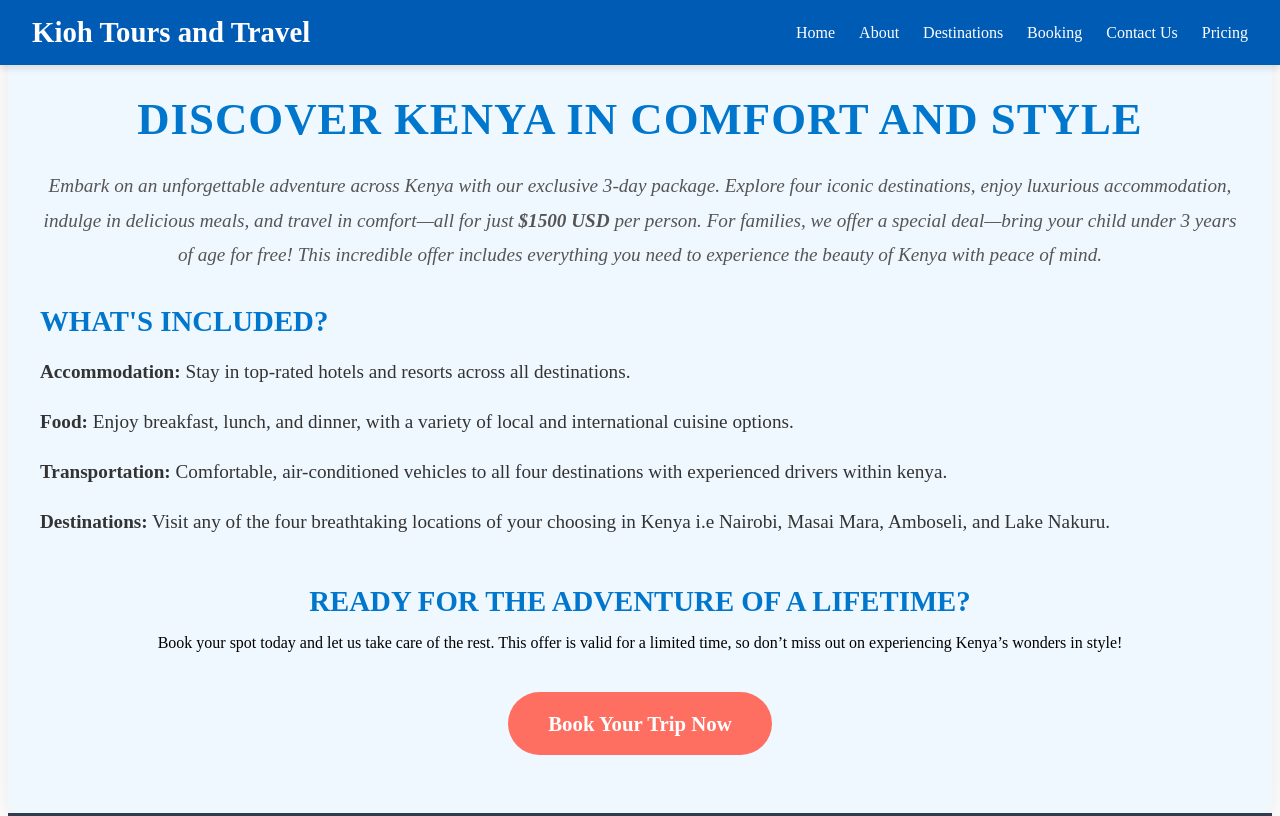
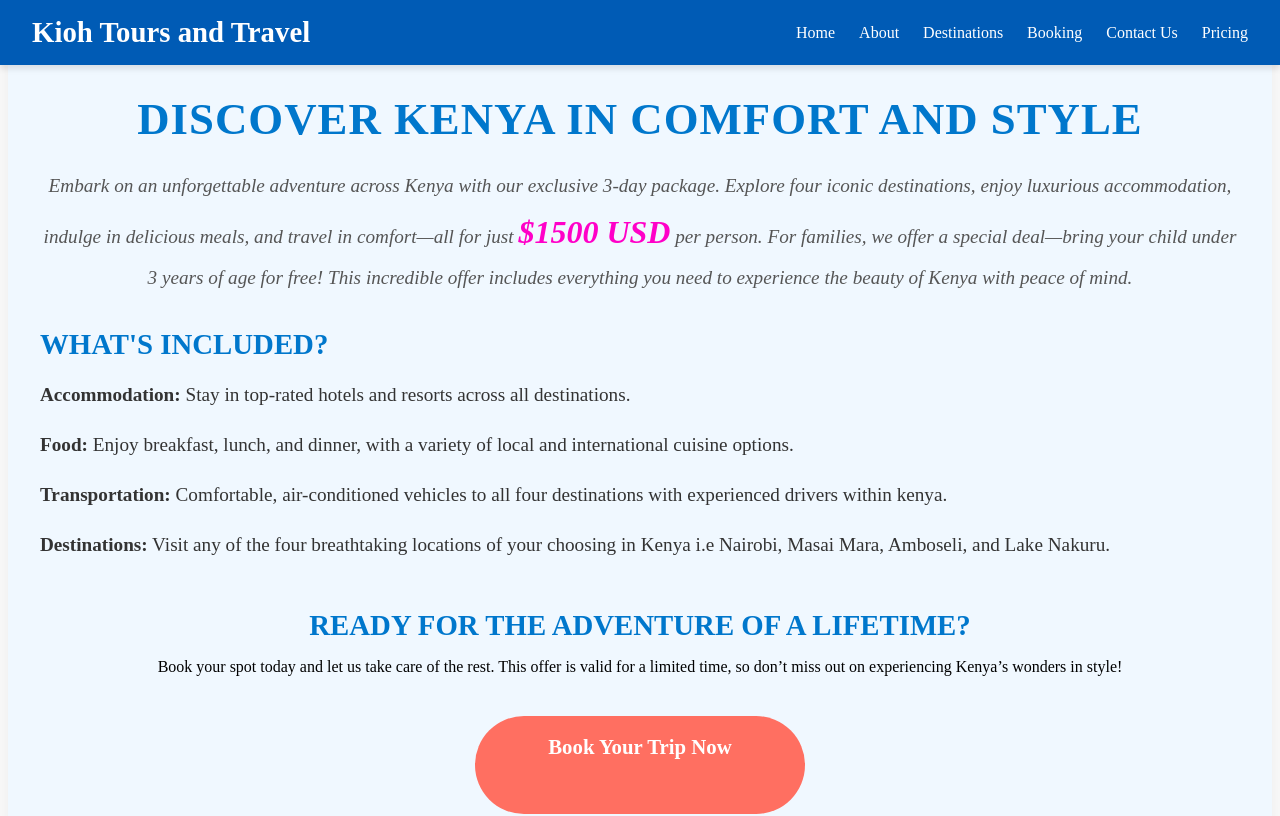
Before and after one commit to wakioh/tours, a React (Vite) app: page /pricing in a window 1280 px wide. Shown: the top 816 px of the page. Built offline with nearby package versions, Linux system fonts and the light colour scheme.

Commit message:
update pricing

```diff
--- a/src/pages/Pricing.jsx
+++ b/src/pages/Pricing.jsx
@@ -6,7 +6,7 @@ const Pricing = () => {
     <div className="pricing-container">
       <h2 className="pricing-heading">Discover Kenya in Comfort and Style</h2>
       <p className="pricing-description">
-        Embark on an unforgettable adventure across Kenya with our exclusive 3-day package. Explore four iconic destinations, enjoy luxurious accommodation, indulge in delicious meals, and travel in comfort—all for just <strong>$1500 USD</strong> per person. For families, we offer a special deal—bring your child under 3 years of age for free! This incredible offer includes everything you need to experience the beauty of Kenya with peace of mind.
+        Embark on an unforgettable adventure across Kenya with our exclusive 3-day package. Explore four iconic destinations, enjoy luxurious accommodation, indulge in delicious meals, and travel in comfort—all for just <strong className='main-price'>$1500 USD</strong> per person. For families, we offer a special deal—bring your child under 3 years of age for free! This incredible offer includes everything you need to experience the beauty of Kenya with peace of mind.
       </p>
 
       <div className="pricing-details">
--- a/src/styles/Home.css
+++ b/src/styles/Home.css
@@ -16,7 +16,7 @@
 .hero-text h1 {
   font-size: 3.5rem;
   margin-bottom: 1rem;
-  color: #fff;
+  color:greenyellow;
 }
 
 .hero-text p {
@@ -36,9 +36,9 @@
   margin: 10px; /* Adds spacing between buttons */
 }
 
-.cta-btn1, .cta-btn2 {
+.cta-btn, .cta-btn1, .cta-btn2 {
   gap: 20px;
-  background-color: #ff5722; /* Vibrant orange */
+  background-color: #3822ff; /* Vibrant orange */
   color: white;
   border: none;
   padding: 0.8rem 2rem;
@@ -53,12 +53,12 @@
 }
 
 .cta-btn:hover {
-  background-color: #ff5722; /* Darker orange on hover */
+  background-color: #22ff2d; /* Darker orange on hover */
 }
 
 .cta-btn1:hover, .cta-btn2:hover {
   cursor: pointer;
-  background-color: #ff5722; /* Darker orange on hover */
+  background-color: #2243ff; /* Darker orange on hover */
   scale: 1.1;
   transition: 1ms;
 }
@@ -238,6 +238,11 @@
 }
 
 @media (max-width: 580px) {
+  .hero {
+   /* Ensure the image fits on very small screens */
+    padding: 2rem 0; /* Reduce padding for better fit */
+  }
+
   .cta-btn {
     font-size: 0.8rem; /* Further adjust font size */
     padding: 0.5rem 1rem;
--- a/src/styles/pricing.css
+++ b/src/styles/pricing.css
@@ -160,3 +160,8 @@
       padding: 1rem 1.5rem;
     }
   }
+  .main-price{
+    color: rgb(255, 0, 200);
+    font: bolder;
+    font-size: xx-large;
+  }
```
